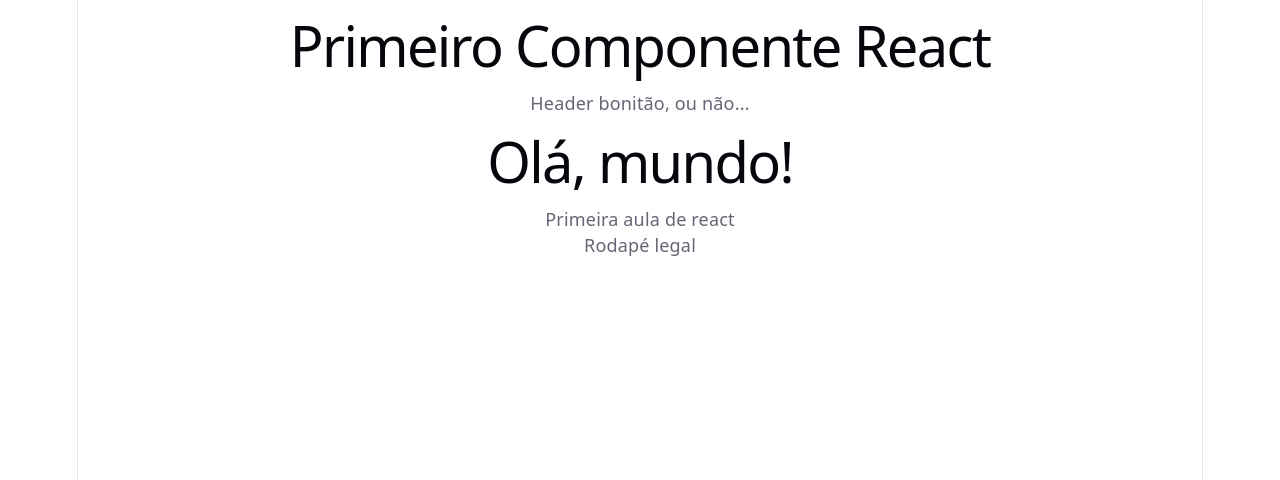
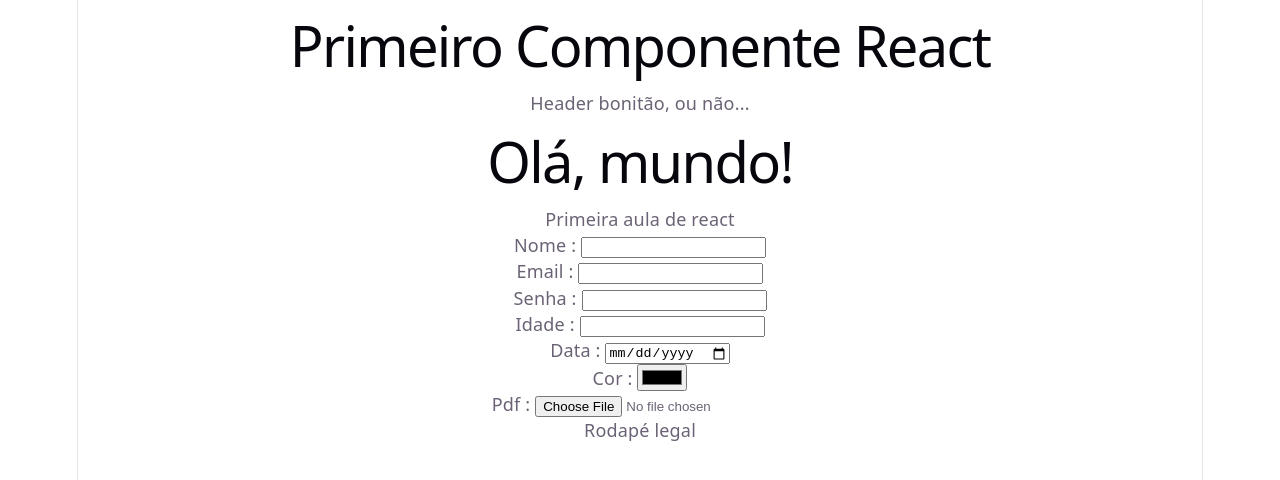
Before and after one commit to Vitor-E-daSilva/JovemTech, a React (Vite) app in the folder React/Formulario/: page / in a window 1280 px wide. Shown: the top 480 px of the page. Built offline with nearby package versions, Linux system fonts and the light colour scheme.

Commit message:
Criação da função de formulário

```diff
--- a/React/Formulario/src/App.jsx
+++ b/React/Formulario/src/App.jsx
@@ -5,6 +5,7 @@
 import './App.css'
 import Cabecalho from './components/Cabecalho'
 import Rodape from './components/Rodape'
+import FormularioCadastro from './components/FormularioCadastro'
 
 function App() {
 
@@ -13,6 +14,7 @@
       <Cabecalho/>
       <h1>Olá, mundo!</h1>
       <p>Primeira aula de react</p>
+      <FormularioCadastro />
       <Rodape/>
     </div>
   )
--- /dev/null
+++ b/React/Formulario/src/components/FormularioCadastro.jsx
@@ -0,0 +1,18 @@
+import InputField from "./InputField";
+
+function FormularioCadastro() {
+    return (
+        <div>
+           <InputField label={"Nome : "} type={"text"} name={"nome"}/>
+           <InputField label={"Email : "} type={"email"} name={"email"} />
+           <InputField label={"Senha : "} type={"password"} name={"senha"} />
+           <InputField label={"Idade : "} type={"number"} name={"idade"}/>
+           <InputField label={"Data : "} type={"date"} name={"data"} />
+           <InputField label={"Cor : "} type={"color"} name={"cor"} />
+           <InputField label={"Pdf : "} type={"file"} name={"pdf"} />
+        </div>
+
+    )
+}
+
+export default FormularioCadastro;
--- /dev/null
+++ b/React/Formulario/src/components/InputField.jsx
@@ -0,0 +1,10 @@
+function InputField({label, type, name}) {
+    return (
+        <div>
+        <label>{label}</label>
+        <input type={type} name={name} />
+    </div>
+    )
+}
+
+export default InputField;
```
